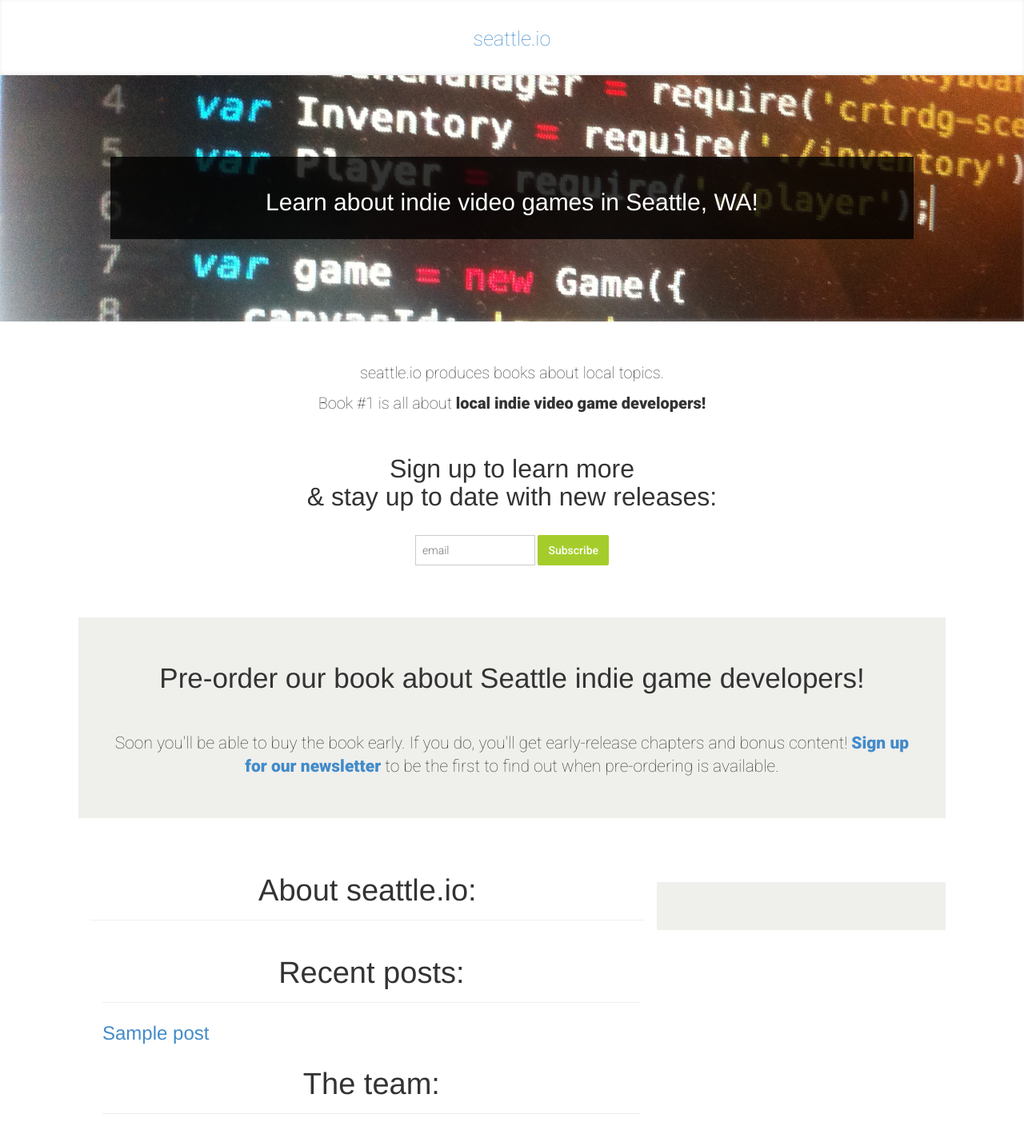
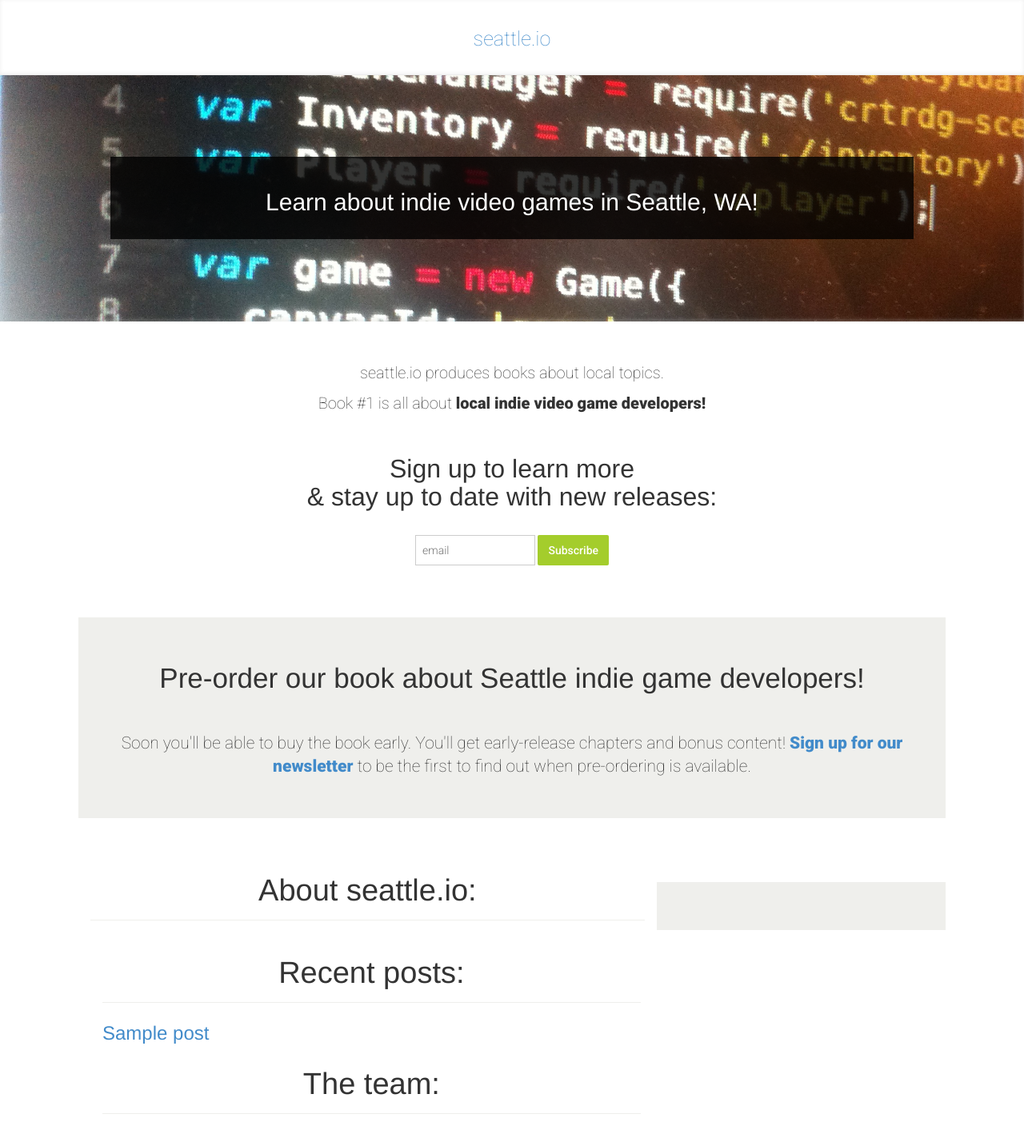
Before and after one commit to seattleio/seattleio.github.com, a Jekyll site: the page built from index.html, in a window 1280 px wide. Shown: the whole page at 80% size. Built offline with Jekyll 4.4.1, drawn with Linux system fonts in a browser that asks for light colours.

Commit message:
revise preorder text

```diff
--- a/index.html
+++ b/index.html
@@ -42,7 +42,7 @@ pizza: "pizza is fucking awesome!"
     <div class="row">
       <section id="pre-order" class="col-lg-12">
         <h1>Pre-order our book about Seattle indie game developers!</h1>
-        <p class="lead center">Soon you'll be able to buy the book early. If you do, you'll get early-release chapters and bonus content! <a href="http://eepurl.com/Da5HH" target="_blank"><b>Sign up for our newsletter</b></a> to be the first to find out when pre-ordering is available.</p>
+        <p class="lead center">Soon you'll be able to buy the book early. You'll get early-release chapters and bonus content! <a href="http://eepurl.com/Da5HH" target="_blank"><b>Sign up for our newsletter</b></a> to be the first to find out when pre-ordering is available.</p>
       </section>
     </div>
 
```
